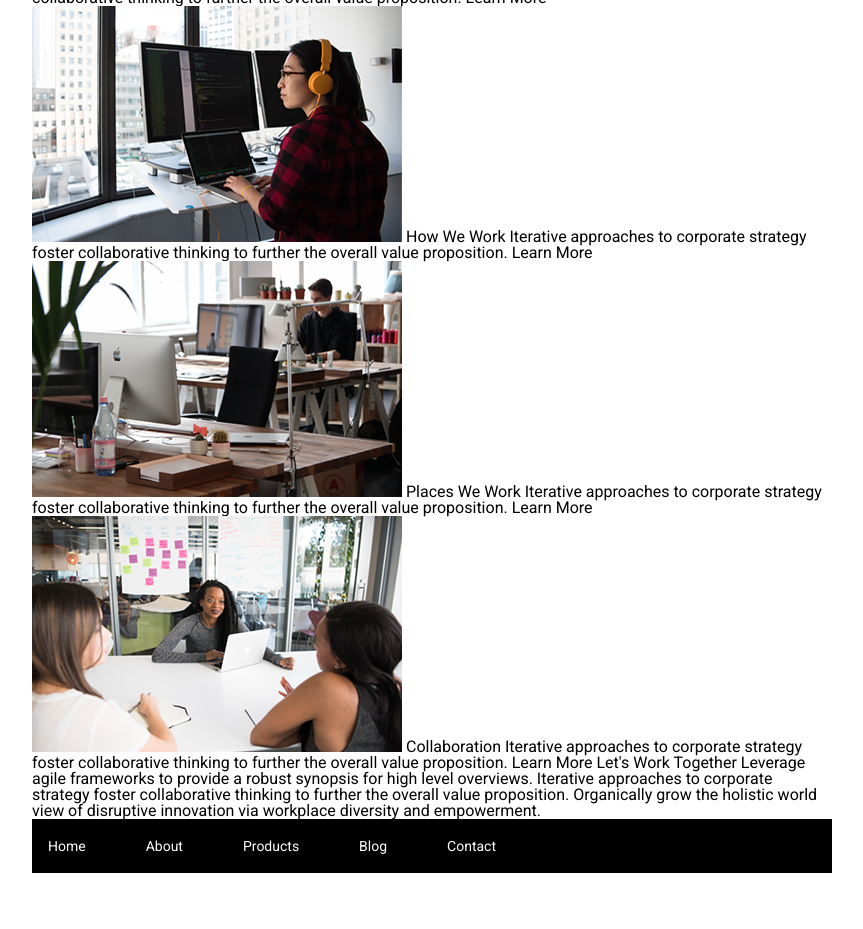
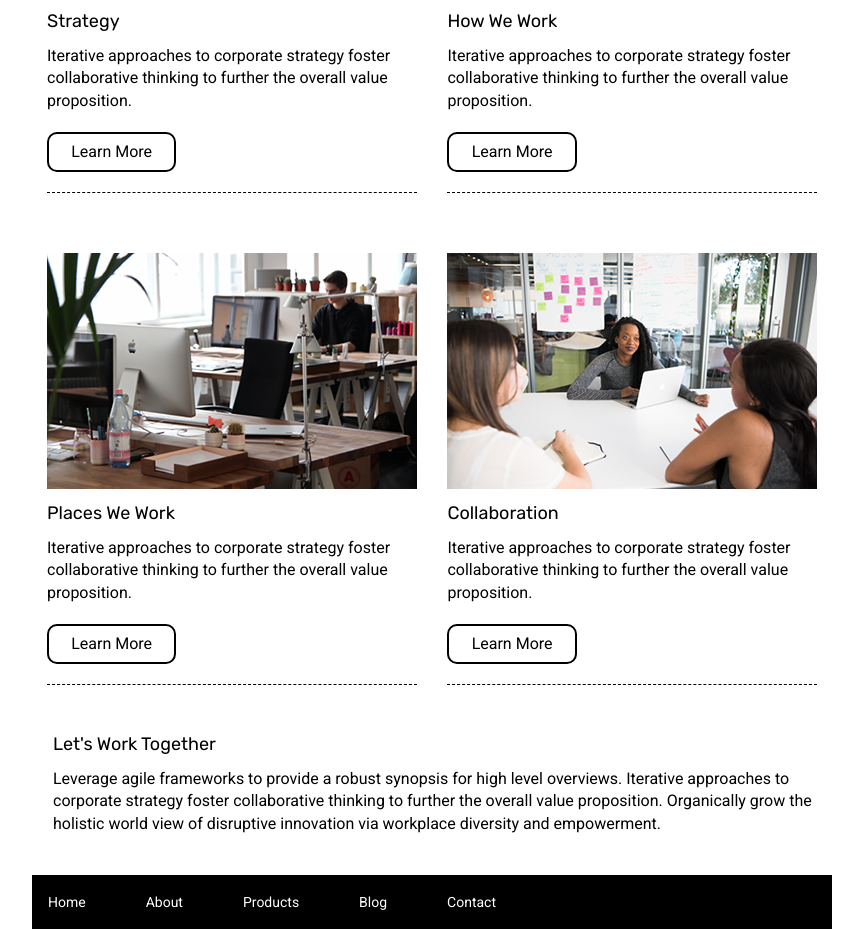
Before and after one commit to atonymartin20/LS-Sprint-Challenge-User-Interface, a plain HTML site: page about.html in a window 1280 px wide. Shown: the part 663-1592 px from the top of the page, without its empty margins (208-1071 px from the left). Before the commit the page ends 1536 px from the top, so only its background shows below. Drawn offline with Linux system fonts and the light colour scheme.

Commit message:
about.html completed

```diff
--- a/about.html
+++ b/about.html
@@ -34,45 +34,52 @@
         </section>
       </section>
 
-      <img src="img/about-plan.png" alt="strategy">
+      <content class="content">
+        <section class="content-box">
+          <img src="img/about-plan.png" alt="strategy">
+          <h3>Strategy</h3>
 
-    Strategy
+          <p>Iterative approaches to corporate strategy foster collaborative thinking to further the overall value proposition.</p>
 
-    Iterative approaches to corporate strategy foster collaborative thinking to further the overall value proposition.
+          <div class="learn-more">Learn More</div>
+        </section>
 
-    Learn More
+        <section class="content-box">
+          <img src="img/about-working.png" alt="strategy">
 
+          <h3>How We Work</h3>
 
+          <p>Iterative approaches to corporate strategy foster collaborative thinking to further the overall value proposition.</p>
 
-    <img src="img/about-working.png" alt="strategy">
+          <div class="learn-more">Learn More</div>
+        </section>
 
-    How We Work
+        <section class="content-box">
+          <img src="img/about-office.png" alt="strategy">
 
-    Iterative approaches to corporate strategy foster collaborative thinking to further the overall value proposition.
+          <h3>Places We Work</h3>
 
-    Learn More
+          <p>Iterative approaches to corporate strategy foster collaborative thinking to further the overall value proposition.</p>
 
+          <div class="learn-more">Learn More</div>
+        </section>
 
+        <section class="content-box">
+          <img src="img/about-meeting.png" alt="strategy">
 
-    <img src="img/about-office.png" alt="strategy">
+          <h3>Collaboration</h3>
 
-    Places We Work
+          <p>Iterative approaches to corporate strategy foster collaborative thinking to further the overall value proposition.</p>
 
-    Iterative approaches to corporate strategy foster collaborative thinking to further the overall value proposition.
+          <div class="learn-more">Learn More</div>
+        </section>
+      </content>
 
-    Learn More
+      <section class="bottom-content">
+        <h3>Let's Work Together</h3>
+        <p>Leverage agile frameworks to provide a robust synopsis for high level overviews. Iterative approaches to corporate strategy foster collaborative thinking to further the overall value proposition. Organically grow the holistic world view of disruptive innovation via workplace diversity and empowerment.</p>
+      </section>
 
-    <img src="img/about-meeting.png" alt="strategy">
-
-    Collaboration
-
-    Iterative approaches to corporate strategy foster collaborative thinking to further the overall value proposition.
-
-    Learn More
-
-    Let's Work Together
-
-    Leverage agile frameworks to provide a robust synopsis for high level overviews. Iterative approaches to corporate strategy foster collaborative thinking to further the overall value proposition. Organically grow the holistic world view of disruptive innovation via workplace diversity and empowerment.
 
       <footer>
         <nav>
--- a/css/about.css
+++ b/css/about.css
@@ -1,3 +1,38 @@
 .about {
     padding: 0px 20px 20px 20px;
 }
+
+content {
+    display: flex;
+    flex-wrap: wrap;
+    justify-content: space-between;
+    width: 100%;
+}
+
+.content-box {
+    display: flex;
+    flex-direction: column;
+    width: 46.2%;
+    border-bottom: 1px dashed black;
+    margin: 10px 15px 50px 15px;
+}
+
+.content-box img {
+    margin-bottom: 15px;
+}
+
+.learn-more {
+    width: 35%;
+    padding: 10px 0px;
+    border: 2px solid black;
+    border-radius: 10px;
+    margin: 20px 0px;
+    text-align: center;
+}
+
+.bottom-content {
+    flex-wrap: wrap;
+    justify-content: left;
+    padding-left: 5px;
+    margin-bottom: 40px;
+}
```
